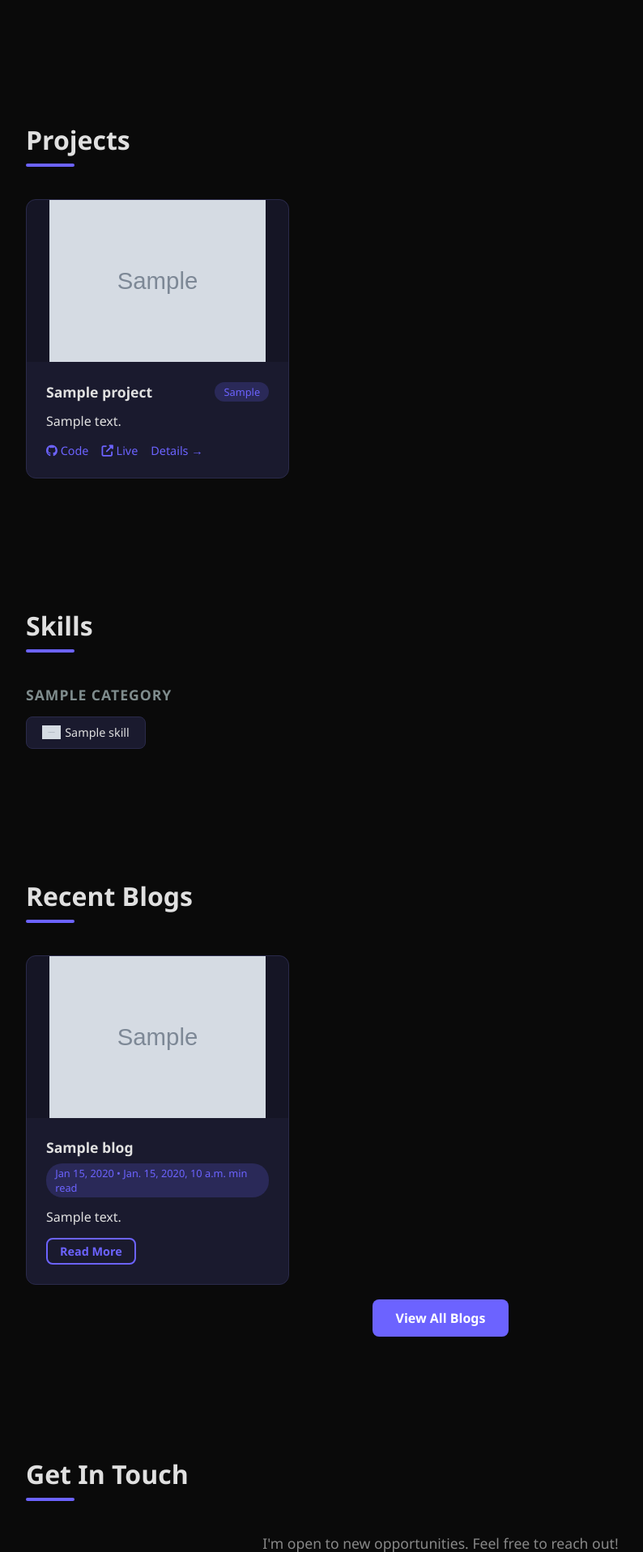
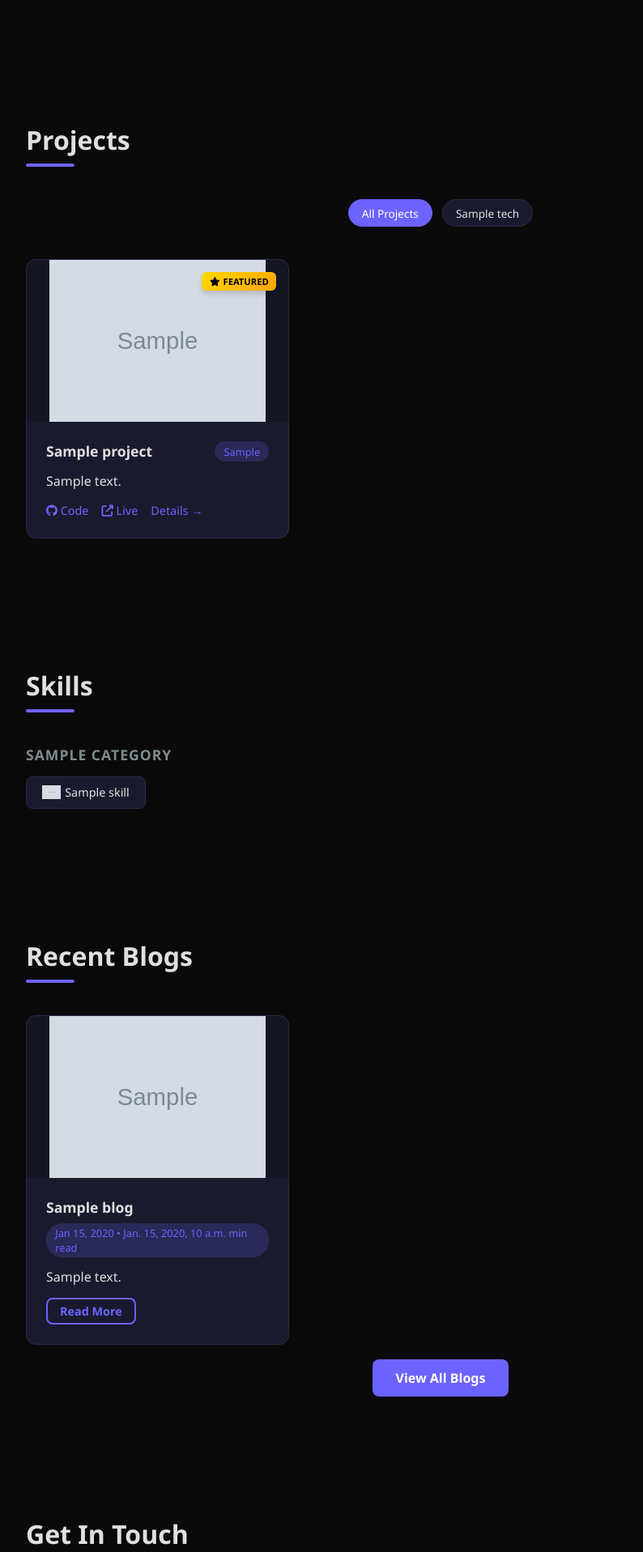
Before and after one commit to DhruvBhirud/django-portfolio, a Django app: template main/templates/main/index.html in a window 1280 px wide. Shown: the part 799-2716 px from the top of the page at 81% size, without its empty margins (96-890 px from the left). Run offline with Django 5.2, Linux system fonts and the light colour scheme; tables that the repository leaves empty hold one stand-in row (values such as "Sample post"); the template is opened without the code that fills it: values that come from a table or form of the project are taken from there, most other values are stand-ins (such as "Sample title", 1, 10 or a date in 2020); grey boxes marked "Sample" are stand-in pictures; data that the repository does not hold is empty; some libraries are stand-ins or nearby versions.

Commit message:
feat: add portfolio project filtering and featured highlight flag

```diff
--- a/main/admin_views.py
+++ b/main/admin_views.py
@@ -304,6 +304,7 @@ def edit_project(request, project_id=None):
             'live_url': request.POST.get('live_url'),
             'long_description': request.POST.get('long_description'),
             'order': int(request.POST.get('order', 0)),
+            'is_featured': request.POST.get('is_featured') == 'on',
         }
 
         # Keep existing image url if editing
--- a/main/models.py
+++ b/main/models.py
@@ -30,6 +30,7 @@ class Project(models.Model):
     live_url = models.URLField(blank=True, null=True)
     long_description = models.TextField()
     order = models.IntegerField(default=0)
+    is_featured = models.BooleanField(default=False)
 
     class Meta:
         managed = False
--- a/main/static/css/style.css
+++ b/main/static/css/style.css
@@ -41,7 +41,7 @@ nav { display: flex; justify-content: space-between; align-items: center; paddin
 .section-title { font-size: 2rem; margin-bottom: 2.5rem; position: relative; }
 .section-title::after { content: ''; display: block; width: 60px; height: 4px; background: var(--primary); margin-top: 0.5rem; border-radius: 2px; }
 .projects-grid { display: grid; grid-template-columns: repeat(auto-fill, minmax(300px, 1fr)); gap: 1.5rem; }
-.project-card { background: var(--bg-card); border-radius: 12px; padding: 1.5rem; border: 1px solid var(--border-card); transition: transform 0.3s, border-color 0.3s; }
+.project-card { position: relative; background: var(--bg-card); border-radius: 12px; padding: 1.5rem; border: 1px solid var(--border-card); transition: transform 0.3s, border-color 0.3s, opacity 0.4s ease; }
 .project-card:hover { transform: translateY(-5px); border-color: var(--primary); }
 .project-header { display: flex; justify-content: space-between; align-items: flex-start; margin-bottom: 0.8rem; flex-wrap: wrap; gap: 0.5rem; }
 .project-header h3 { font-size: 1.1rem; }
@@ -348,3 +348,22 @@ footer { text-align: center; padding: 2rem; color: var(--text-muted); border-top
     background: #ef4444;
     color: white;
 }
+
+/* Featured project badge */
+.featured-badge {
+    position: absolute;
+    top: 15px;
+    right: 15px;
+    background: linear-gradient(135deg, #ffd700, #ffa500);
+    color: #000;
+    padding: 0.25rem 0.6rem;
+    border-radius: 6px;
+    font-size: 0.7rem;
+    font-weight: 700;
+    text-transform: uppercase;
+    box-shadow: 0 4px 6px rgba(0,0,0,0.15);
+    z-index: 10;
+    display: flex;
+    align-items: center;
+    gap: 0.25rem;
+}
--- a/main/templates/main/admin/edit_project.html
+++ b/main/templates/main/admin/edit_project.html
@@ -24,6 +24,12 @@
 
             <label>Order (Display sorting priority):</label>
             <input type="number" name="order" value="{{ project.order|default:'0' }}" required>
+
+            <label>
+                <input type="checkbox" name="is_featured" style="width: auto;" {% if project.is_featured %}checked{% endif %}>
+                Featured Project (Highlight at the top of the list)
+            </label>
+            <br><br>
 
             <label>Project Image (Cloudinary Upload):</label>
             {% if project.image_url %}
--- a/main/templates/main/index.html
+++ b/main/templates/main/index.html
@@ -196,9 +196,30 @@
 <!-- Projects -->
 <section class="section" id="projects">
     <h2 class="section-title">Projects</h2>
-    <div class="projects-grid">
+
+    <!-- Project Tech Filter Bar -->
+    {% if all_techs %}
+    <div class="tags-filter-bar" style="margin-bottom: 2.5rem;">
+        <button class="tag-pill active" onclick="filterProjects('all', this)" style="cursor: pointer; font-family: inherit; outline: none;">
+            All Projects
+        </button>
+        {% for tech in all_techs %}
+        <button class="tag-pill" onclick="filterProjects('{{ tech|escapejs }}', this)" style="cursor: pointer; font-family: inherit; outline: none;">
+            {{ tech }}
+        </button>
+        {% endfor %}
+    </div>
+    {% endif %}
+
+    <div class="projects-grid" id="projects-grid">
         {% for project in projects %}
-        <div class="project-card">
+        <div class="project-card" data-tech="{{ project.tech }}" style="transition: opacity 0.4s ease, transform 0.4s ease, border-color 0.3s;">
+            {% if project.is_featured %}
+            <div class="featured-badge">
+                <i class="fas fa-star"></i> Featured
+            </div>
+            {% endif %}
+
             {% if project.image_url %}
             <img src="{{ project.image_url }}" alt="{{ project.title }}">
             {% endif %}
@@ -218,7 +239,7 @@
             </div>
         </div>
         {% empty %}
-        <p class="empty-msg">Projects coming soon!</p>
+        <p class="empty-msg" style="grid-column: 1 / -1; text-align: center; color: var(--text-muted); padding: 3rem 0;">Projects coming soon!</p>
         {% endfor %}
     </div>
 </section>
@@ -306,4 +327,38 @@
         </div>
     </div>
 </section>
+
+<script>
+    function filterProjects(tech, buttonEl) {
+        // Toggle active button state
+        const buttons = buttonEl.parentElement.querySelectorAll('.tag-pill');
+        buttons.forEach(btn => btn.classList.remove('active'));
+        buttonEl.classList.add('active');
+
+        const cards = document.querySelectorAll('#projects-grid .project-card');
+
+        cards.forEach(card => {
+            const techAttr = card.getAttribute('data-tech') || '';
+            // Convert to lower case list for boundary-free matching
+            const techList = techAttr.split(',').map(t => t.trim().toLowerCase());
+
+            if (tech === 'all' || techList.includes(tech.toLowerCase())) {
+                card.style.display = 'block';
+                // Trigger reflow/repaint to make the transition work
+                card.offsetHeight;
+                card.style.opacity = '1';
+                card.style.transform = 'scale(1)';
+            } else {
+                card.style.opacity = '0';
+                card.style.transform = 'scale(0.95)';
+                // Wait for the transition to finish before setting display none
+                setTimeout(() => {
+                    if (card.style.opacity === '0') {
+                        card.style.display = 'none';
+                    }
+                }, 400);
+            }
+        });
+    }
+</script>
 {% endblock %}
```
Also changed, not shown: main/views.py (+12 -1 lines), 1 other file.
